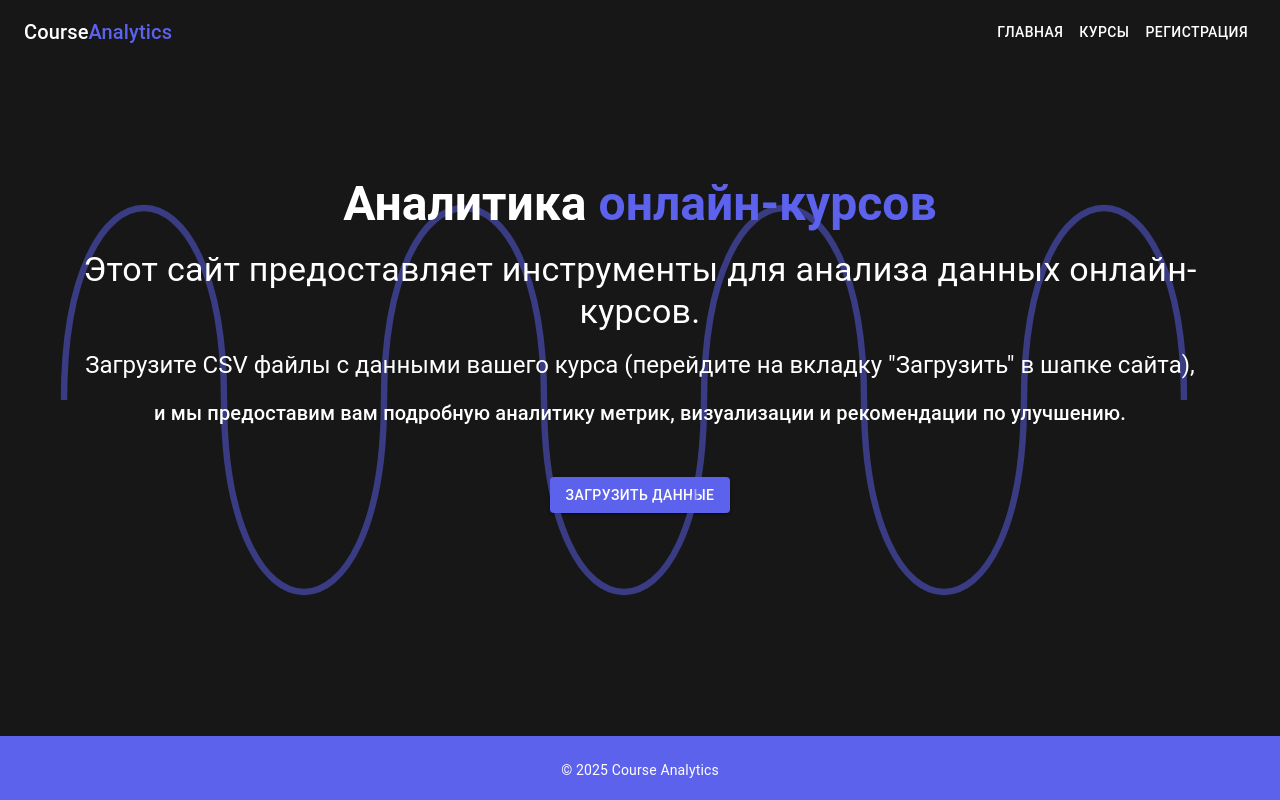
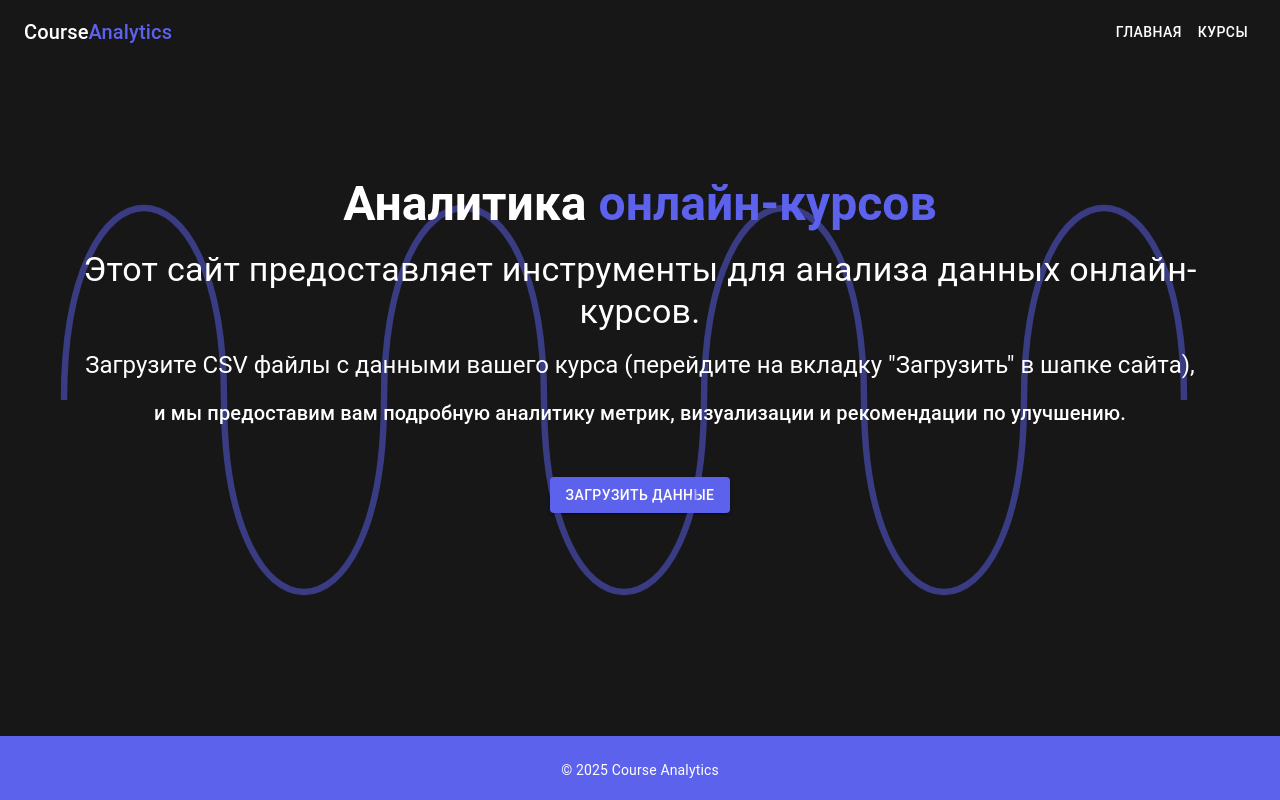
Before and after one commit to DepartmentOfSoftwareEngineeringFEFU/B9121-09.03.04-Eremenkmo-Artem-Kazachko-Egor, a React (Create React App) app in the folder frontend/: page / in a window 1280 px wide. Built offline with nearby package versions, Linux system fonts and the light colour scheme.

Commit message:
Update Header.js

```diff
--- a/frontend/src/components/Header.js
+++ b/frontend/src/components/Header.js
@@ -3,12 +3,10 @@ import { Link as RouterLink } from "react-router-dom";
 import { AppBar, Toolbar, Typography, Button, Box } from "@mui/material";
 import { styled } from "@mui/system";
 
-
 const StyledAppBar = styled(AppBar)(({ theme }) => ({
   backgroundColor: "#171718",
   height: "8vh",
 }));
-
 
 const StyledButton = styled(Button)(({ theme }) => ({
   color: "inherit",
@@ -46,10 +44,6 @@ function Header() {
           <StyledButton color="inherit" component={RouterLink} to="/upload">
             Курсы
           </StyledButton>
-
-          <StyledButton color="inherit" >
-            Регистрация
-          </StyledButton>
         </Box>
       </Toolbar>
     </StyledAppBar>
```
